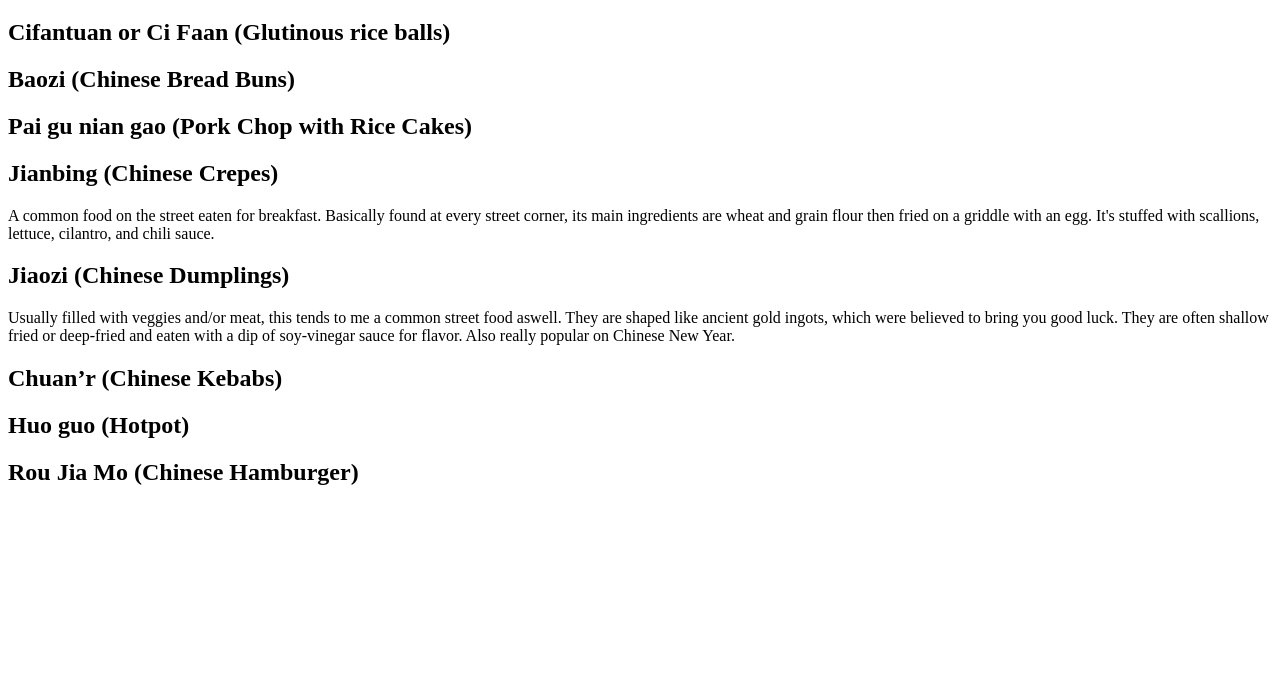
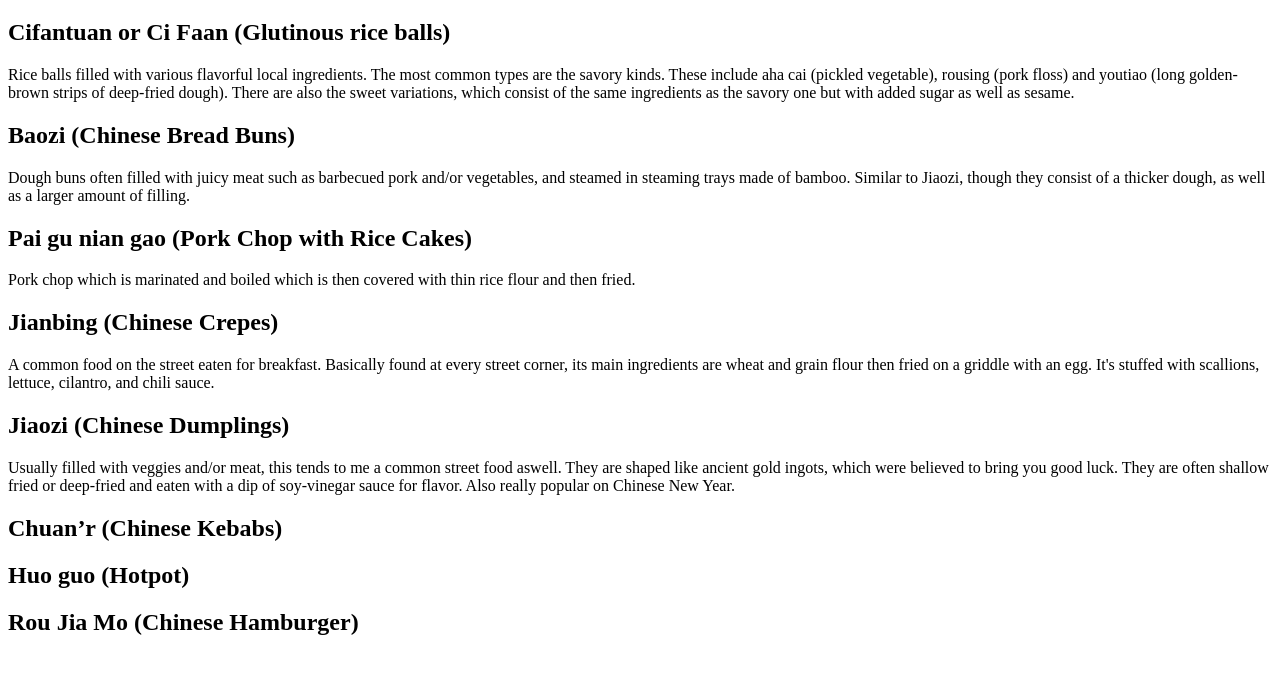
Before and after one commit to kchua2649/jquery, a plain HTML site: page index.html in a window 1280 px wide. Shown: the part 56-730 px from the top of the page. Drawn offline with nearby package versions, Linux system fonts and the light colour scheme.

Commit message:
Update index.html

```diff
--- a/index.html
+++ b/index.html
@@ -35,21 +35,21 @@
 	<div>
 		<h2>Cifantuan or Ci Faan (Glutinous rice balls)</h2>
 		<p>
-
+			Rice balls filled with various flavorful local ingredients. The most common types are the savory kinds. These include aha cai (pickled vegetable), rousing (pork floss) and youtiao (long golden-brown strips of deep-fried dough). There are also the sweet variations, which consist of the same ingredients as the savory one but with added sugar as well as sesame.
 		</p>
 	</div>
 
 	<div>
 		<h2>Baozi (Chinese Bread Buns)</h2>
 		<p>
-
+			Dough buns often filled with juicy meat such as barbecued pork and/or vegetables, and steamed in steaming trays made of bamboo. Similar to Jiaozi, though they consist of a thicker dough, as well as a larger amount of filling.
 		</p>
 	</div>
 
 	<div>
 		<h2>Pai gu nian gao (Pork Chop with Rice Cakes)</h2>
 		<p>
-
+			Pork chop which is marinated and boiled which is then covered with thin rice flour and then fried.
 		</p>
 	</div>
 
```
